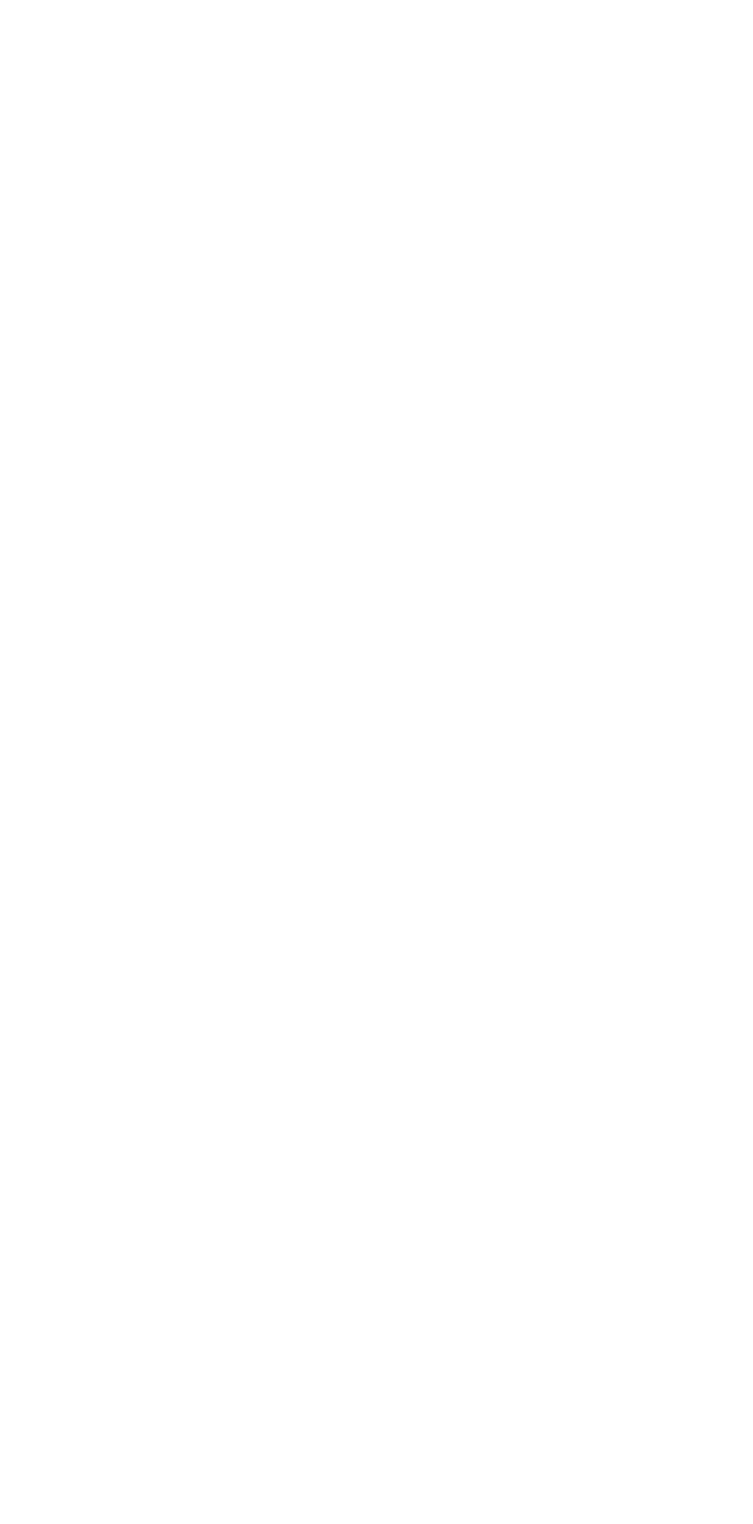
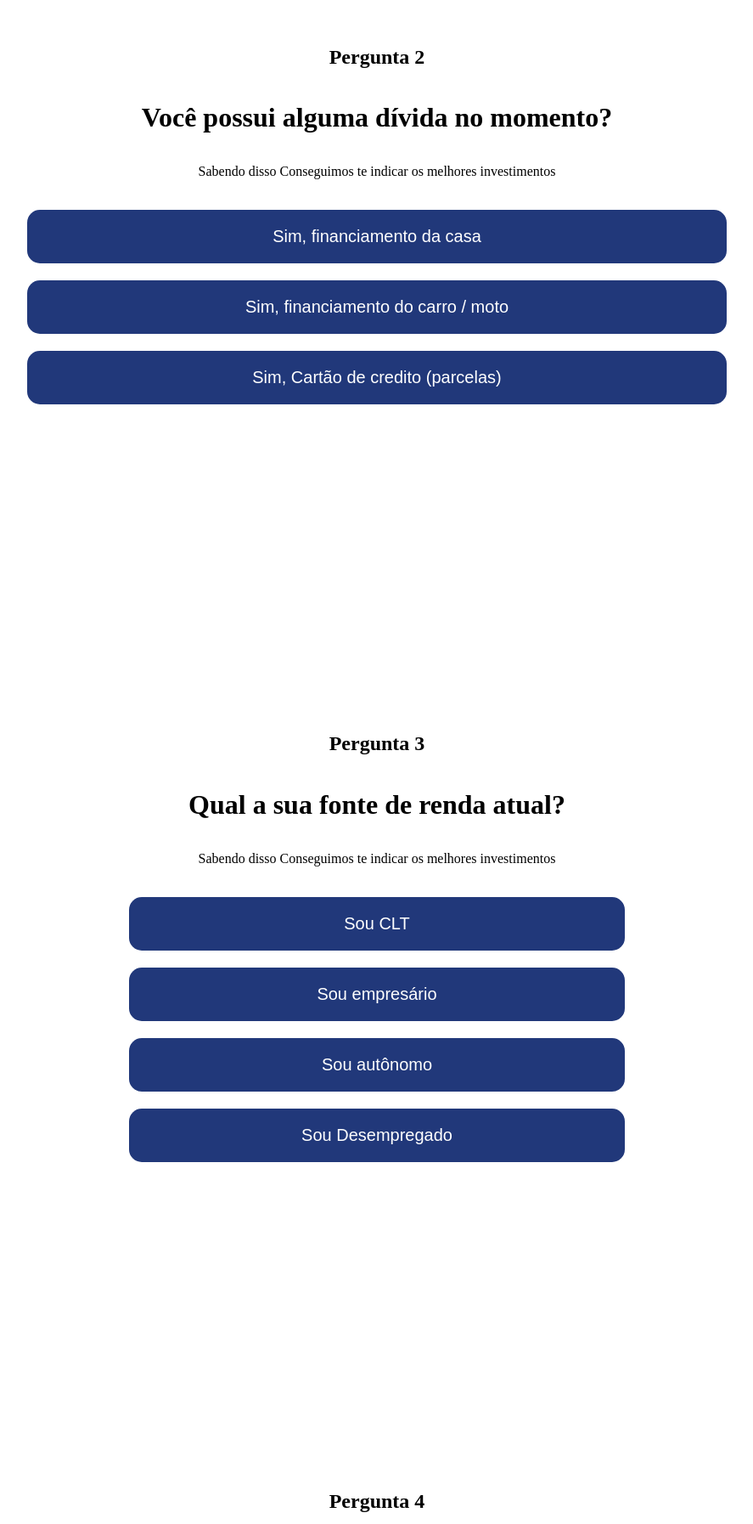
Before and after one commit to lucasrq/Quiz, a React (Vite) app: page / in a window 1280 px wide. Shown: the part 1003-2797 px from the top of the page at 85% size, without its empty margins (196-1083 px from the left). Before the commit the page ends 816 px from the top, so only its background shows below. Built offline with nearby package versions, Linux system fonts and the light colour scheme.

Commit message:
quiz init

```diff
--- a/src/Containers/pagina.tsx
+++ b/src/Containers/pagina.tsx
@@ -24,77 +24,93 @@ function Pg() {
 
             </Container>
 
-            {/* <div>
+            <Container>
+                <div className="Titulo">
                     <h2>Pergunta 2</h2>
+                </div>
                 <h1>Você possui alguma dívida no momento?</h1>
 
                 <p>
                     Sabendo disso Conseguimos te indicar os melhores investimentos
                 </p>
 
-
+                <div className="ContainerButton">
                     <button>Sim, financiamento da casa</button>
                     <button>Sim, financiamento do carro / moto</button>
                     <button>Sim, Cartão de credito (parcelas)</button>
+
                 </div>
+            </Container>
 
-            <div>
+            <Container>
+                <div className="Titulo">
                     <h2>Pergunta 3</h2>
+                </div>
                 <h1>Qual a sua fonte de renda atual?</h1>
 
                 <p>
                     Sabendo disso Conseguimos te indicar os melhores investimentos
                 </p>
 
-
+                <div className="ContainerButton">
                     <button>Sou CLT</button>
                     <button>Sou empresário</button>
                     <button>Sou autônomo</button>
-                <button>Sou Desempregado</button>
+                    <button className="endButton">Sou Desempregado</button>
                 </div>
+            </Container>
 
-            <div>
+            <Container>
+                <div className="Titulo">
                     <h2>Pergunta 4</h2>
+                </div>
                 <h1>O que deseja conquistar com seus investimentos?</h1>
 
                 <p>
                     Sabendo disso Conseguimos te indicar os melhores investimentos
                 </p>
 
-
+                <div className="ContainerButton">
                     <button>Comprar algo daqui 1 ano (trocar de carro, viagem)</button>
                     <button>Comprar algo entre 1 a 3 anos (dar entrada num imóvel, festa de casamento)</button>
                     <button>Guarda por bastante tempo (aposentadoria e reservas)</button>
                 </div>
+            </Container>
 
-            <div>
+            <Container>
+                <div className="Titulo">
                     <h2>Pergunta 5</h2>
+                </div>
                 <h1>O que você pensa sobre investimentos?</h1>
 
                 <p>
                     Sabendo disso Conseguimos te indicar os melhores investimentos
                 </p>
 
-                <div>
+                <div className="ContainerButton">
                     <button>Exelente oportunidade de ganhar mais dinheiro</button>
                     <button>Comprar algo entre 1 a 3 anos (dar entrada num imóvel, festa de casamento)</button>
                     <button>Guarda por bastante tempo (aposentadoria e reservas)</button>
                 </div>
+
+            </Container>
+
+            <Container>
+                <div className="Titulo">
+                    <h2>Pergunta final</h2>
                 </div>
 
-            <div>
-                <h2>Pergunta final</h2>
                 <h1>Com base no seu perfil de investidor...</h1>
 
                 <p>
                     Encontramos ações uqe custam menos de R$100 e podem começar a multiplicar seu dinheiro já no primeiro mês.
                 </p>
 
-                <div>
+                <div className="ContainerButton">
                     <button>Quero saber mais</button>
 
                 </div>
-            </div> */}
+            </Container>
         </>
     )
 }
--- a/src/Containers/style.ts
+++ b/src/Containers/style.ts
@@ -8,18 +8,23 @@ export const Container = styled.div`
     flex-direction:column;
     justify-content:center;
     align-items:center;
+    margin-bottom:50px;
     .Titulo{
         display:flex;
         font-weight:normal;
         width:100%;
         text-align:center;
         justify-content:center;
+    }
 
+    .TituloSobre{
+        margin-top:20px;
     }
 
     h1{
         font-weight:bold;
-        margin-top:15px;
+        margin-top:20px;
+        margin-bottom:20px;
         text-align:center;
         align-items:center;
     }
@@ -30,15 +35,14 @@ export const Container = styled.div`
         align-items:center;
         display:flex;
         width:85%;
-        margin-top:15px;
     }
 
 
     .ContainerButton{
+
         text-align:center;
         justify-content:center;
         align-items:center;
-        margin-top:20px;
         button{
             background-color:#21387a;
             margin-top:20px;
```
Lines whose indentation alone changed are shown as unchanged.
